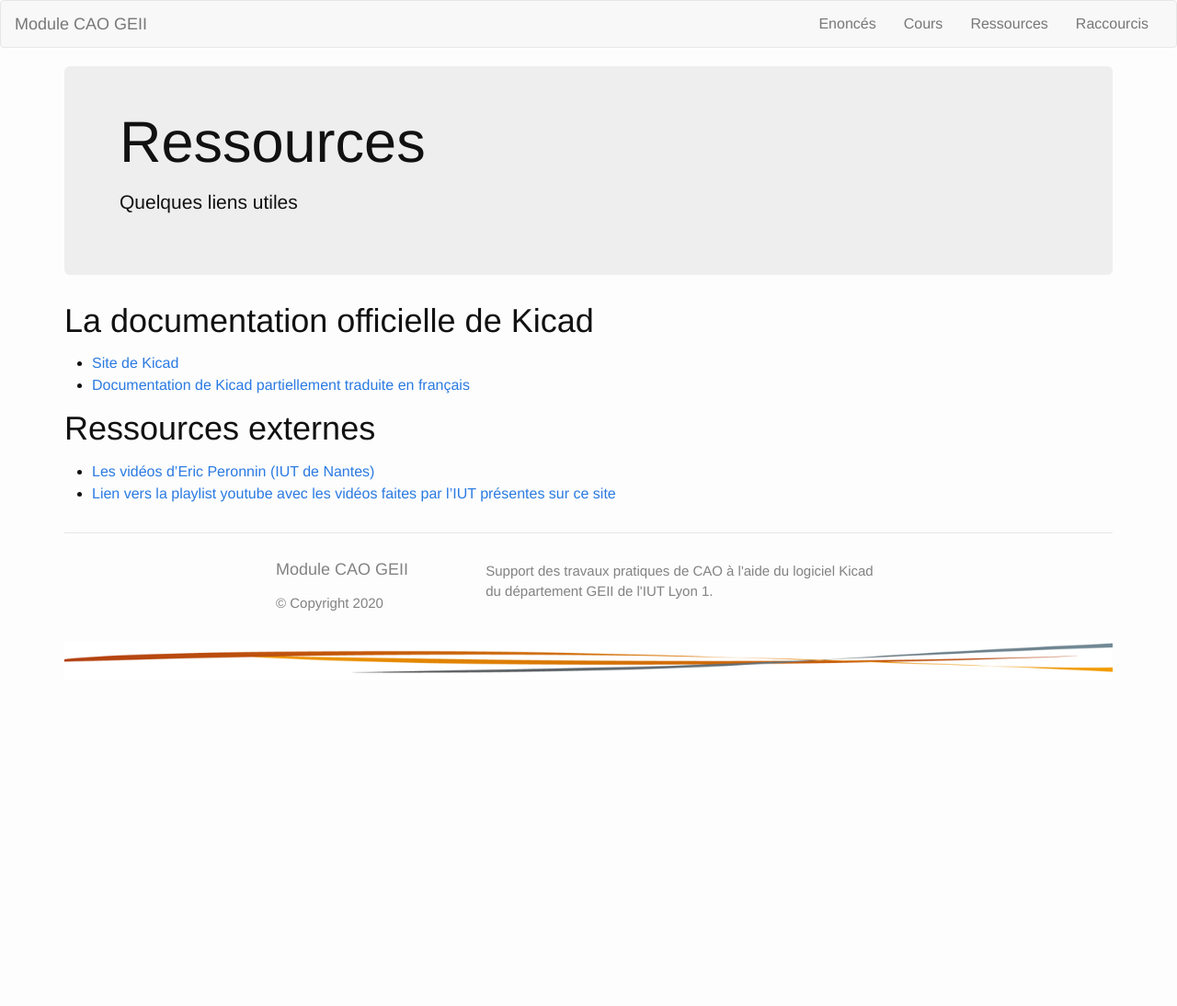
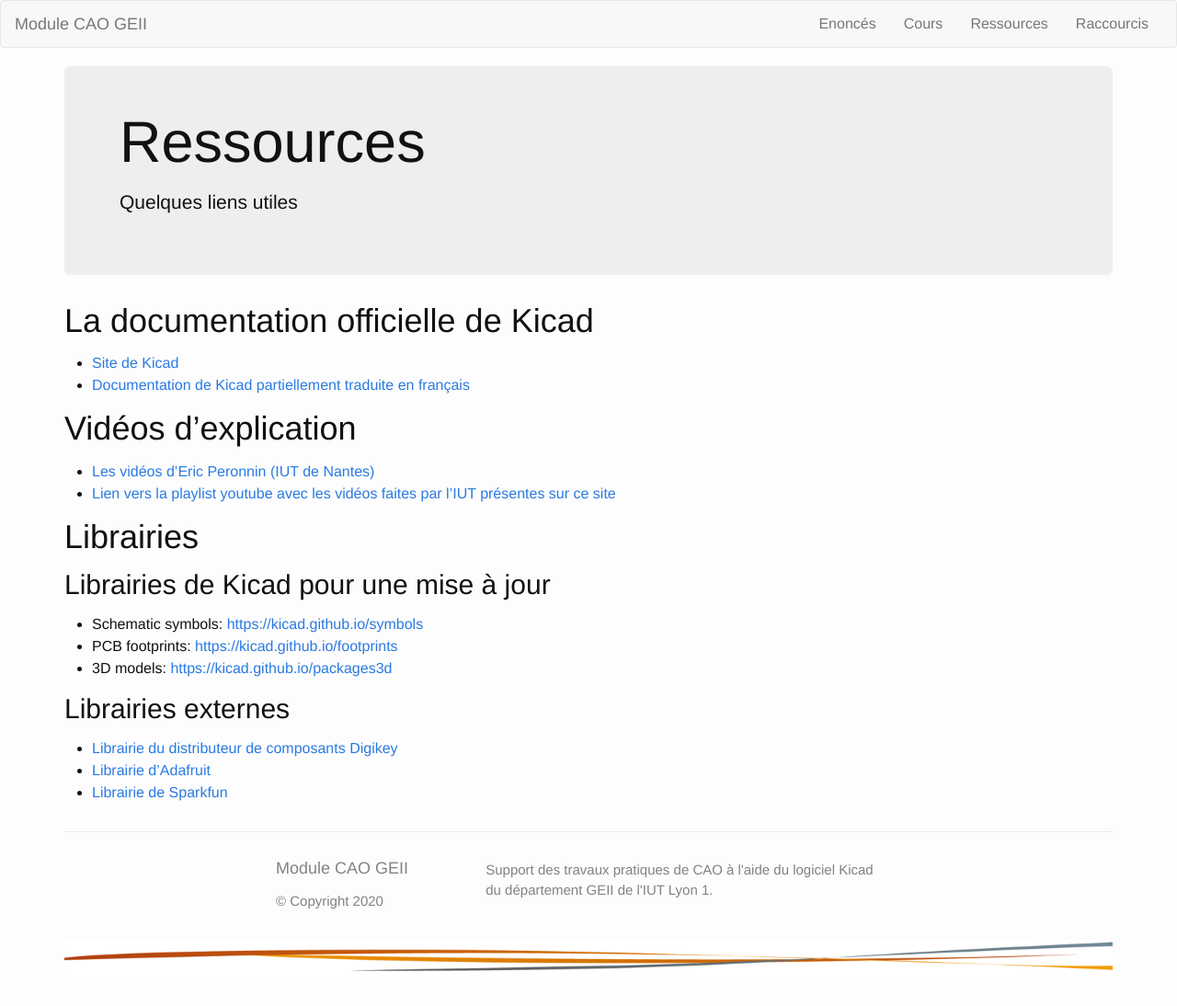
Before and after one commit to geiilyon/cao-geii-lyon, a Jekyll site: the page built from ressources.md, in a window 1280 px wide. Shown: the whole page at 92% size. Built offline with Jekyll 4.4.1, drawn with Linux system fonts in a browser that asks for light colours; nearby versions of some CDN libraries; library files that are not in the unit come from our copies; before the commit the page ends 900 px from its top, so only the background shows below that.

Commit message:
* Modification sous-titre enonces 1 pour eviter qu'un etudiant pense   qu'il ne couvre que l'installation * Ajout de gras et de rouge pour eliminer des confusions potentielles   dans l'enonce tp2 * ajout de references vers les librairies tierces (utilisation en   projets) * modif fichier pdf d'install pour ajouter precisions macos

```diff
--- a/ressources.md
+++ b/ressources.md
@@ -10,7 +10,21 @@ permalink: /ressources/
 * [Site de Kicad](https://www.kicad-pcb.org)
 * [Documentation de Kicad partiellement traduite en français](https://docs.kicad-pcb.org/5.1.5/fr/)
 
-# Ressources externes
+# Vidéos d'explication
 
 * [Les vidéos d'Eric Peronnin (IUT de Nantes)](https://www.youtube.com/watch?v=C9EWrKw9Qz8&list=PLuQznwVAhY2VoayfSraJjI-Yr2OSGmFKt)
 * [Lien vers la playlist youtube avec les vidéos faites par l'IUT présentes sur ce site](https://www.youtube.com/playlist?list=PL7rvKY5i4lpFBDVCMcpAlKG4OpOboHVDQ)
+
+# Librairies
+
+## Librairies de Kicad pour une mise à jour
+
+* Schematic symbols: [https://kicad.github.io/symbols](https://kicad.github.io/symbols)
+* PCB footprints: [https://kicad.github.io/footprints](https://kicad.github.io/footprints)
+* 3D models: [https://kicad.github.io/packages3d](https://kicad.github.io/packages3d)
+
+## Librairies externes
+
+* [Librairie du distributeur de composants Digikey](https://www.digikey.fr/fr/resources/design-tools/kicad)
+* [Librairie d'Adafruit](https://github.com/ryanfobel/Adafruit-Eagle-Library.kicad)
+* [Librairie de Sparkfun](https://github.com/sparkfun/SparkFun-KiCad-Libraries)
```
Also changed, not shown: _collection_enonces/tp1.md (+4 -4 lines), _collection_enonces/tp2.md (+44 -30 lines), 1 other file.
